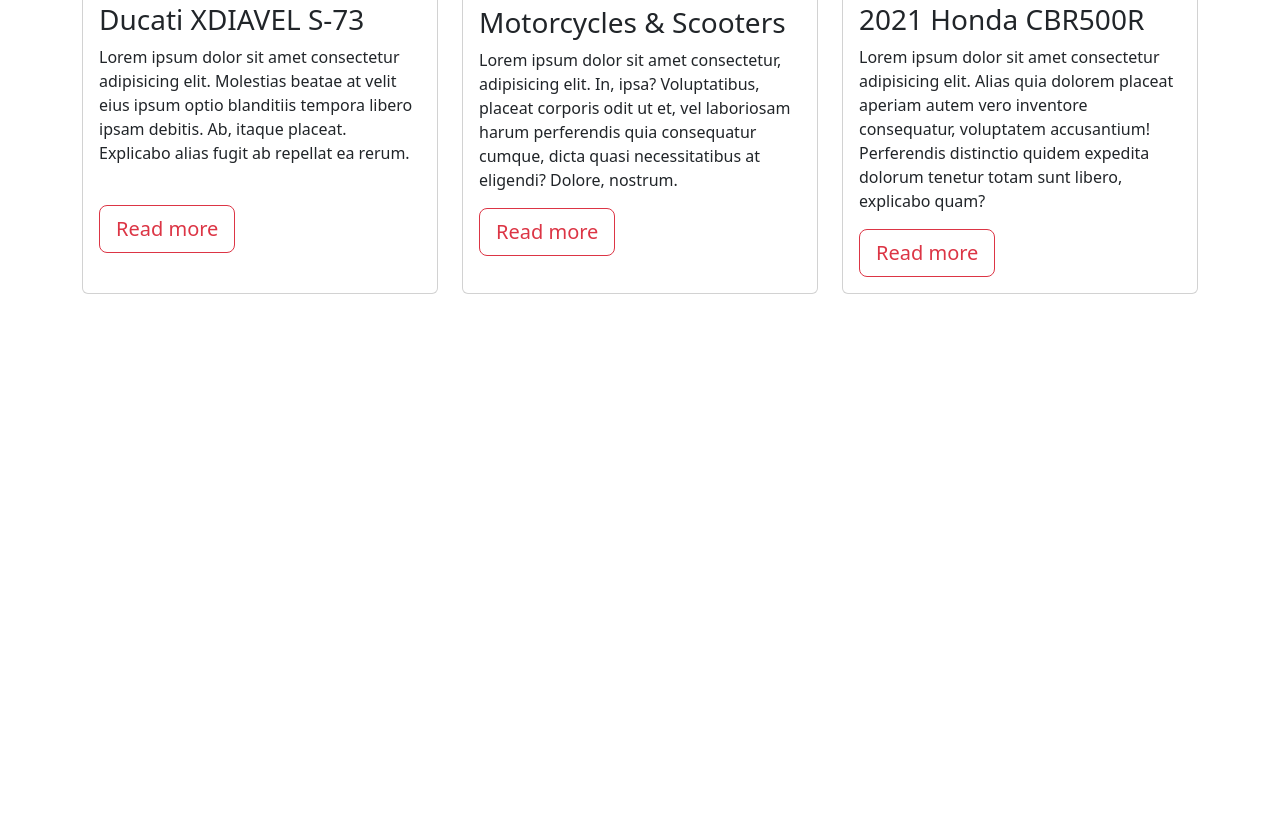
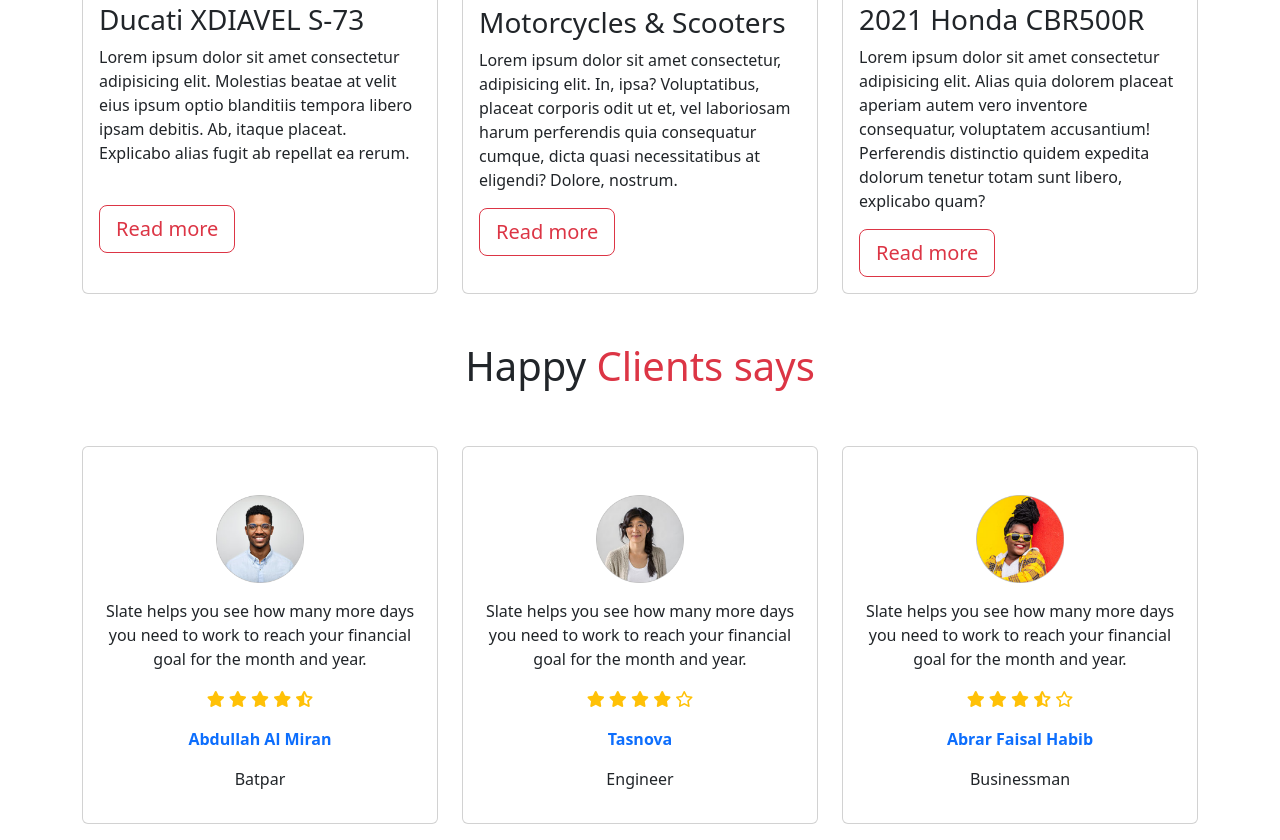
Before and after one commit to Faisal-Samir/Go-ride, a plain HTML site: page index.html in a window 1280 px wide. Shown: the part 1658-2498 px from the top of the page. Before the commit the page ends 2000 px from the top, so only its background shows below. Drawn offline with nearby package versions, Linux system fonts and the light colour scheme.

Commit message:
happy client added

```diff
--- a/index.html
+++ b/index.html
@@ -4,6 +4,7 @@
     <meta charset="utf-8">
     <meta name="viewport" content="width=device-width, initial-scale=1">
     <title>Go ride </title>
+    <script src="https://kit.fontawesome.com/17d2e8cf56.js" crossorigin="anonymous"></script>
     <link href="https://cdn.jsdelivr.net/npm/bootstrap@5.3.0-alpha1/dist/css/bootstrap.min.css" rel="stylesheet" integrity="sha384-GLhlTQ8iRABdZLl6O3oVMWSktQOp6b7In1Zl3/Jr59b6EGGoI1aFkw7cmDA6j6gD" crossorigin="anonymous">
     <link rel="stylesheet" href="css/index-style.css">
   </head>
@@ -104,6 +105,63 @@
           </div>
         </div>
       </section>
+      <!-- Happy Clients -->
+      <section class="container">
+        <h1 class="text-center">Happy <span class="text-danger">Clients says</span> </h1>
+        <div class="row">
+          <div class="col-12 col-sm-12 col-md-12 col-lg-4 mt-5">
+            <div class="card mb-3 text-center">
+              <img src="images/user-1.png" class="card-img-top w-25 mx-auto mt-5" alt="...">
+              <div class="card-body">
+                <p class="card-text">Slate helps you see how many more days you need to work to reach your financial goal for the month and year.</p>
+                <p class="text-warning">
+                  <i class="fa-solid fa-star"></i>
+                  <i class="fa-solid fa-star"></i>
+                  <i class="fa-solid fa-star"></i>
+                  <i class="fa-solid fa-star"></i>
+                  <i class="fa-solid fa-star-half-stroke"></i>
+                </p>
+                <p class="fw-bold text-primary">Abdullah Al Miran</p>
+                <p>Batpar</p>
+              </div>
+            </div>
+          </div>
+          <div class="col-12 col-sm-12 col-md-12 col-lg-4 mt-5">
+            <div class="card mb-3 text-center">
+              <img src="images/user-2.png" class="card-img-top w-25 mx-auto mt-5" alt="...">
+              <div class="card-body">
+                <p class="card-text">Slate helps you see how many more days you need to work to reach your financial goal for the month and year.</p>
+                <p class="text-warning">
+                  <i class="fa-solid fa-star"></i>
+                  <i class="fa-solid fa-star"></i>
+                  <i class="fa-solid fa-star"></i>
+                  <i class="fa-solid fa-star"></i>
+                  <i class="fa-regular fa-star"></i>
+                </p>
+                <p class="fw-bold text-primary">Tasnova</p>
+                <p>Engineer</p>
+              </div>
+            </div>
+          </div>
+          <div class="col-12 col-sm-12 col-md-12 col-lg-4 mt-5">
+            <div class="card mb-3 text-center">
+              <img src="images/user-3.png" class="card-img-top w-25 mx-auto mt-5" alt="...">
+              <div class="card-body">
+                <p class="card-text">Slate helps you see how many more days you need to work to reach your financial goal for the month and year.</p>
+                <p class="text-warning">
+                  <i class="fa-solid fa-star"></i>
+                  <i class="fa-solid fa-star"></i>
+                  <i class="fa-solid fa-star"></i>
+                  <i class="fa-solid fa-star-half-stroke"></i>
+                  <i class="fa-regular fa-star"></i>
+                </p>
+                <p class="fw-bold text-primary">Abrar Faisal Habib</p>
+                <p>Businessman</p>
+              </div>
+            </div>
+          </div>
+        </div>
+      </section>
     </main>
     <!-- footer section -->
     <footer>
```
